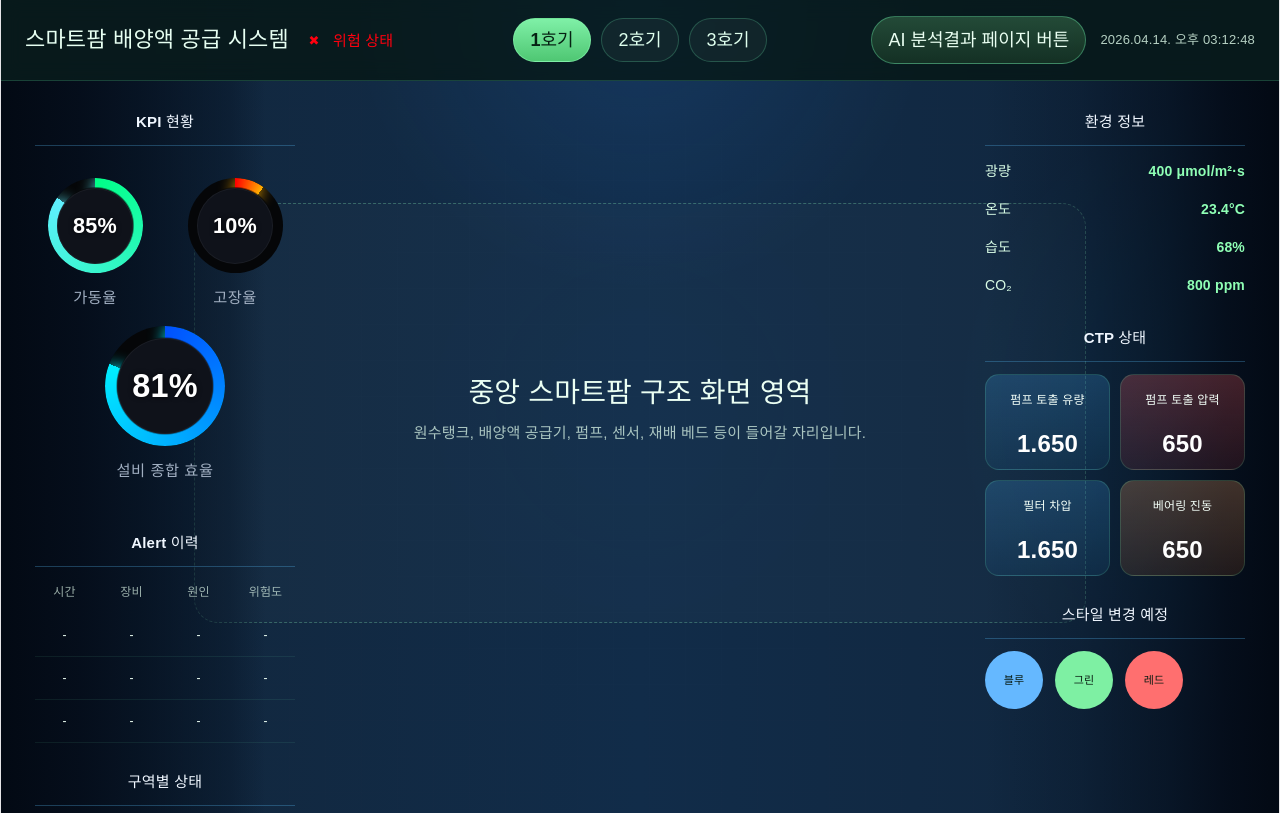
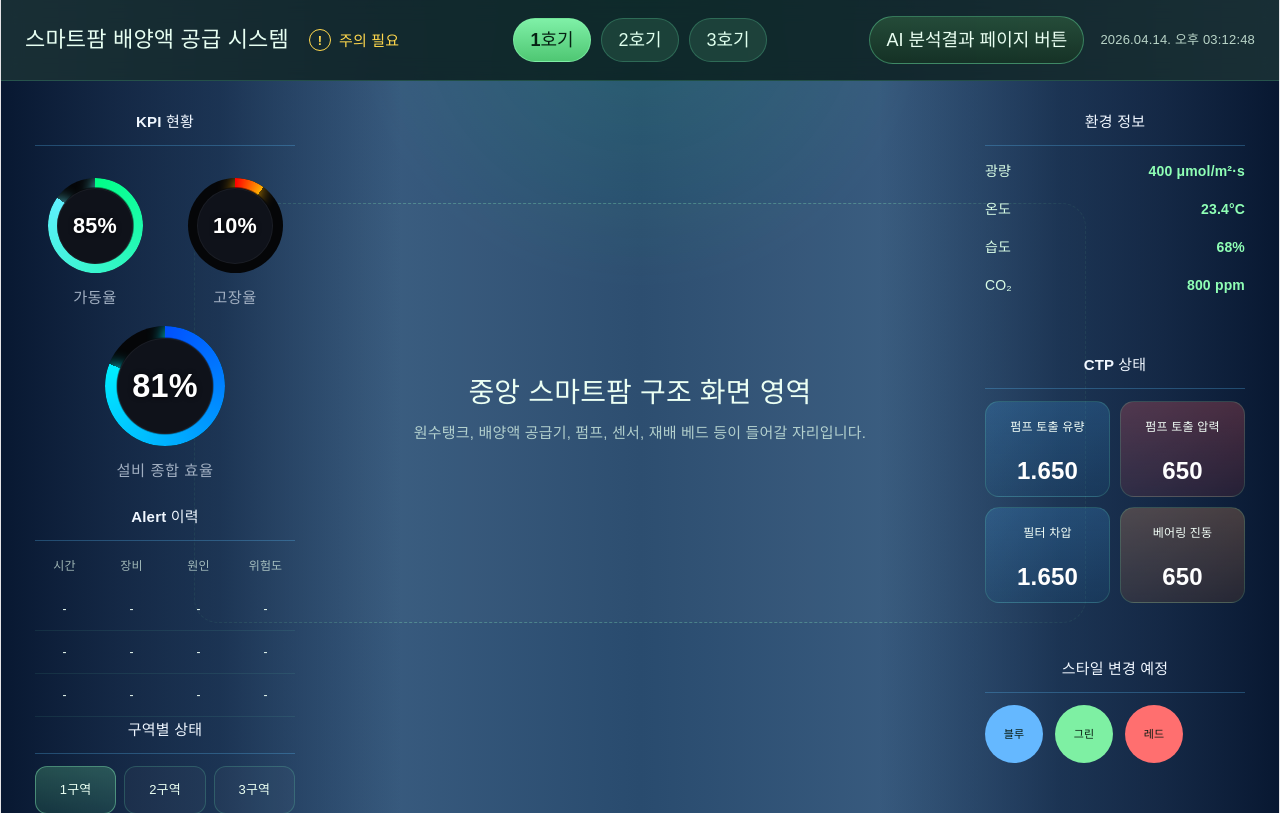
Before and after one commit to leon4study/human_A, a React (Vite) app in the folder frontend/: page / in a window 1280 px wide. Built offline with nearby package versions, Linux system fonts and the light colour scheme.

Commit message:
update_css

```diff
--- a/frontend/src/app/layout/DashboardFrame.tsx
+++ b/frontend/src/app/layout/DashboardFrame.tsx
@@ -11,7 +11,7 @@ import type { SystemStatus } from "../components/common/SystemStatus";
 import { systemStatusMap } from "../components/common/SystemStatus";
 
 function DashboardFrame() {
-    const systemStatus: SystemStatus = "danger"; // "normal" | "warning" | "danger"
+    const systemStatus: SystemStatus = "warning"; // "normal" | "warning" | "danger"
     const currentStatus = systemStatusMap[systemStatus];
 
   return (
--- a/frontend/src/app/styles/dashboard.css
+++ b/frontend/src/app/styles/dashboard.css
@@ -1,3 +1,4 @@
+/* 기본 스타일 */
 html,
 body,
 #root {
@@ -9,7 +10,7 @@ body,
 
 body {
   font-family: "Pretendard", "Noto Sans KR", sans-serif;
-  background: #154c35;
+  /* background: #258a60; */
   color: #e9fff4;
 }
 
@@ -21,29 +22,33 @@ button {
   font: inherit;
 }
 
+/* 대시보드 스타일 */
 .dashboard {
   position: relative;
   width: 100%;
   min-height: 100vh;
   overflow: hidden;
   background:
-    radial-gradient(circle at top, rgba(48, 140, 255, 0.12), transparent 28%),
-    radial-gradient(circle at right center, rgba(38, 194, 255, 0.1), transparent 24%),
-    linear-gradient(90deg, #12263b 0%, #112c49 50%, #11253b 100%);
+    radial-gradient(circle at top, rgba(48, 255, 140, 0.12), transparent 28%),  /* 위에서 원형 또는 타원형으로 내려오는 빛 */
+    /* radial-gradient(circle at right center, rgba(79, 200, 247, 1), transparent 24%), */
+    linear-gradient(90deg, #4f7297 0%, #294b6e 50%, #4f7297 100%);
 }
 
+/* 배경 장식 레이어 */
 .dashboard__bg {
   position: absolute;
-  inset: 0;
-  background:
-    radial-gradient(circle at center, rgba(70, 170, 255, 0.08), transparent 40%),
+  inset: 0; /* 부모를 덮는다 */
+  /* 약한 격자무늬 효과로 입체감 부여 */
+  /* background:
+    radial-gradient(circle at center, rgba(70, 170, 255, 0.08), transparent 100%),
     linear-gradient(rgba(255, 255, 255, 0.025) 1px, transparent 1px),
     linear-gradient(90deg, rgba(255, 255, 255, 0.025) 1px, transparent 1px);
-  background-size: auto, 36px 36px, 36px 36px;
+  background-size: auto, 36px 36px, 36px 36px; */
   opacity: 0.18;
-  pointer-events: none;
+  pointer-events: none; /* 다른 효과를 방해하지 못하게 하기 위한 설정 */
 }
 
+/* 헤더 스타일 */
 .dashboard__header {
   position: relative;
   z-index: 5;
@@ -64,8 +69,8 @@ button {
 
 .dashboard__title-wrap {
   display: flex;
-  align-items: center;
-  gap: 14px;
+  align-items: center; /* 세로 중앙 정렬 */
+  gap: 20px;
 }
 
 .dashboard__title {
@@ -74,6 +79,7 @@ button {
   color: #e7fff2;
 }
 
+/* 시스템 상태 스타일 (정상, 경고, 위험) */
 .dashboard__system-status {
   display: flex;
   align-items: center;
@@ -86,6 +92,7 @@ button {
   width: 22px;
   height: 22px;
   border-radius: 50%;
+  border: 1px solid currentColor;
   display: flex;
   align-items: center;
   justify-content: center;
@@ -103,27 +110,12 @@ button {
   color: #2fd36b;
 }
 
-.dashboard__system-status.is-normal .dashboard__system-dot {
-  background-color: #2fd36b;
-  box-shadow: 0 0 10px rgba(47, 211, 107, 0.6);
-}
-
 .dashboard__system-status.is-warning {
   color: #ffd84d;
 }
 
-.dashboard__system-status.is-warning .dashboard__system-dot {
-  background-color: #ffd84d;
-  box-shadow: 0 0 10px rgba(255, 216, 77, 0.6);
-}
-
 .dashboard__system-status.is-danger {
   color: #ff000f;
-}
-
-.dashboard__system-status.is-danger .dashboard__system-dot {
-  background-color: #ff000f;
-  box-shadow: 0 0 10px rgba(255, 77, 77, 0.6);
 }
 
 .dashboard__header-center {
@@ -138,7 +130,7 @@ button {
   padding: 8px 14px;
   border: 1px solid rgba(111, 255, 185, 0.22);
   border-radius: 999px;
-  background: rgba(255, 255, 255, 0.04);
+  background: rgba(127, 240, 166, 0.117);
   color: #dfffee;
   cursor: pointer;
   transition: all 0.2s ease;
@@ -159,7 +151,7 @@ button {
   display: flex;
   align-items: center;
   justify-content: flex-end;
-  gap: 14px;
+  gap: 16px;
 }
 
 .dashboard__ai-button {
@@ -188,11 +180,12 @@ button {
 /* 왼쪽/오른쪽 전체 오버레이 레이어 */
 .dashboard__body::before,
 .dashboard__body::after {
-  content: "";
+  content: ""; /* 장식용 박스 생성 */
   position: absolute;
   top: 0;
   bottom: 0;
-  width: 23%;
+  display: flex;
+  min-width: 400px;
   pointer-events: none;
   z-index: 1;
 }
@@ -203,11 +196,11 @@ button {
   background:
     linear-gradient(
       90deg,
-      rgba(2, 8, 18, 0.96) 0%,
-      rgba(3, 10, 22, 0.86) 28%,
-      rgba(4, 14, 28, 0.76) 48%,
-      rgba(5, 18, 34, 0.4) 78%,
-      rgba(5, 18, 34, 0) 90%
+      rgba(5, 20, 45, 0.96) 0%,
+      rgba(6, 22, 49, 0.78) 30%,
+      rgba(7, 26, 55, 0.65) 55%,
+      rgba(8, 30, 61, 0.32) 80%,
+      rgba(8, 30, 61, 0) 100%
     );
 }
 
@@ -217,14 +210,15 @@ button {
   background:
     linear-gradient(
       270deg,
-      rgba(2, 8, 18, 0.96) 0%,
-      rgba(3, 10, 22, 0.88) 18%,
-      rgba(4, 14, 28, 0.68) 38%,
-      rgba(5, 18, 34, 0.32) 68%,
-      rgba(5, 18, 34, 0) 100%
+      rgba(5, 20, 45, 0.96) 0%,
+      rgba(6, 22, 49, 0.78) 30%,
+      rgba(7, 26, 55, 0.65) 55%,
+      rgba(8, 30, 61, 0.32) 80%,
+      rgba(8, 30, 61, 0) 100%
     );
 }
 
+/* 모델링이 들어갈 영역 */
 .dashboard__center {
   position: relative;
   width: 100%;
@@ -241,9 +235,11 @@ button {
 .dashboard__right-panels {
   position: absolute;
   top: 28px;
+  bottom: 50px;
   display: flex;
   flex-direction: column;
-  gap: 26px;
+  justify-content: space-between;
+  /* gap: 26px; */
   width: 260px;
   z-index: 6;
 }
```
